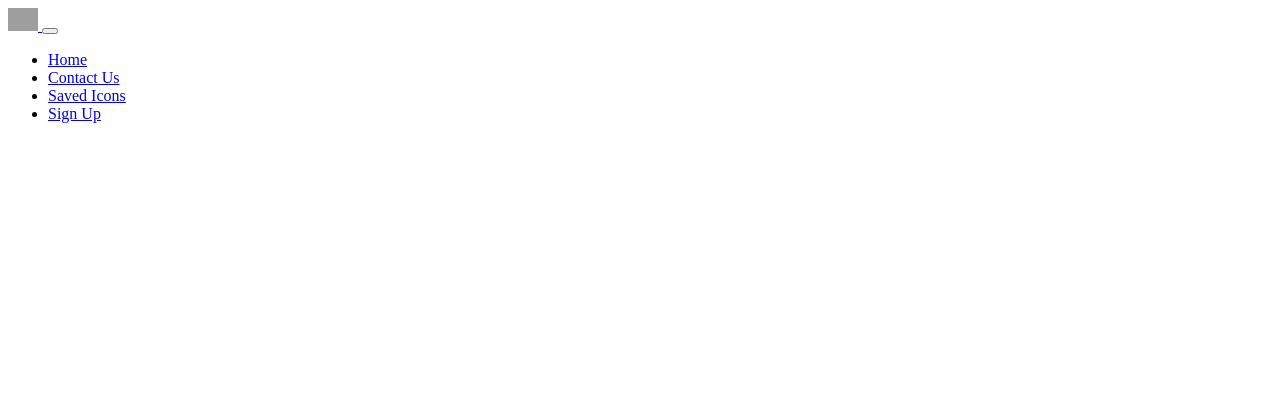
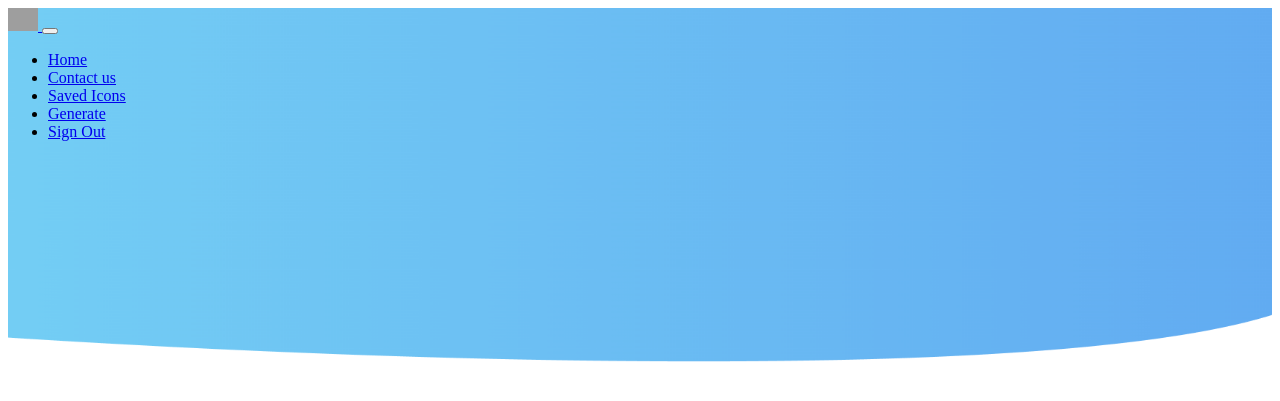
Before and after one commit to zuri-training/favicons_gen_proj_team_63, a Django app: template favigen/templates/favigen/components/navbar.html in a window 1280 px wide. Shown: the top 401 px of the page. Run offline with Django 4.2, Linux system fonts and the light colour scheme; the template is opened without the code that fills it, so the values that code supplies are empty; grey boxes are pictures that could not be loaded.

Commit message:
new navbar design implemented | removed unused footer component

```diff
--- /dev/null
+++ b/favigen/static/favigen/css/navbar.css
@@ -0,0 +1,7 @@
+.hero {
+    background-image: url("../../../static/favigen/img/bg_header.png");
+    background-size: 100%;
+    background-repeat: no-repeat;
+    height: 80vh;
+    position: relative;
+  }
--- a/favigen/templates/favigen/components/navbar.html
+++ b/favigen/templates/favigen/components/navbar.html
@@ -1,36 +1,38 @@
 {% load static %}
+<html lang="en">
 
-<nav class="navbar navbar-expand-lg bg-dark navbar-dark">
-    <div class="container-fluid">
+<head>
+    <link href="../../../static/favigen/css/navbar.css" rel="stylesheet" type="text/css" />
+</head>
+<div class="hero position-relative">
+    <nav class="navbar navbar-expand-lg ">
+        <div class="container-fluid px-5">
             <a class="navbar-brand" href="#">
-            <img src="{% static '/favigen/img/logo.svg' %}" width="30" class="d-inline-block align-top" alt="logo" />
+                <img src="{% static '/favigen/img/logo.svg' %}" width="30" class="d-inline-block align-top" alt="logo">
             </a>
-        <button
-            class="navbar-toggler"
-            type="button"
-            data-bs-toggle="collapse"
-            data-bs-target="#navbarText"
-            aria-controls="navbarText"
-            aria-expanded="false"
-            aria-label="Toggle navigation"
-        >
+            <button class="navbar-toggler" type="button" data-bs-toggle="collapse" data-bs-target="#navbarText"
+                aria-controls="navbarText" aria-expanded="false" aria-label="Toggle navigation">
                 <span class="navbar-toggler-icon"></span>
             </button>
             <div class="collapse navbar-collapse" id="navbarText">
-            <ul class="navbar-nav ms-auto mb-2 mb-lg-0">
+                <ul class="navbar-nav ms-auto mb-2 mb-lg-0 px-5">
                     <li class="nav-item">
                         <a class="nav-link active" aria-current="page" href="/">Home</a>
                     </li>
                     <li class="nav-item">
-                    <a class="nav-link" href="/contact-us">Contact Us</a>
+                        <a class="nav-link" href="/contact-us">Contact us</a>
                     </li>
                     <li class="nav-item">
                         <a class="nav-link" href="/saved-icons">Saved Icons</a>
                     </li>
                     <li class="nav-item">
-                    <a class="nav-link" href="/sign-up">Sign Up</a>
+                        <a class="nav-link" href="/generate-icons">Generate</a>
+                    </li>
+                    <li class="nav-item">
+                        <a class="nav-link" href="/sign-up">Sign Out</a>
                     </li>
                 </ul>
             </div>
         </div>
     </nav>
+</div>
```
Also changed, not shown: favigen/templates/favigen/components/footer.html (deleted, +0 -23 lines), favigen/static/favigen/img/bg_header.png (added). Lines whose indentation alone changed are shown as unchanged.
